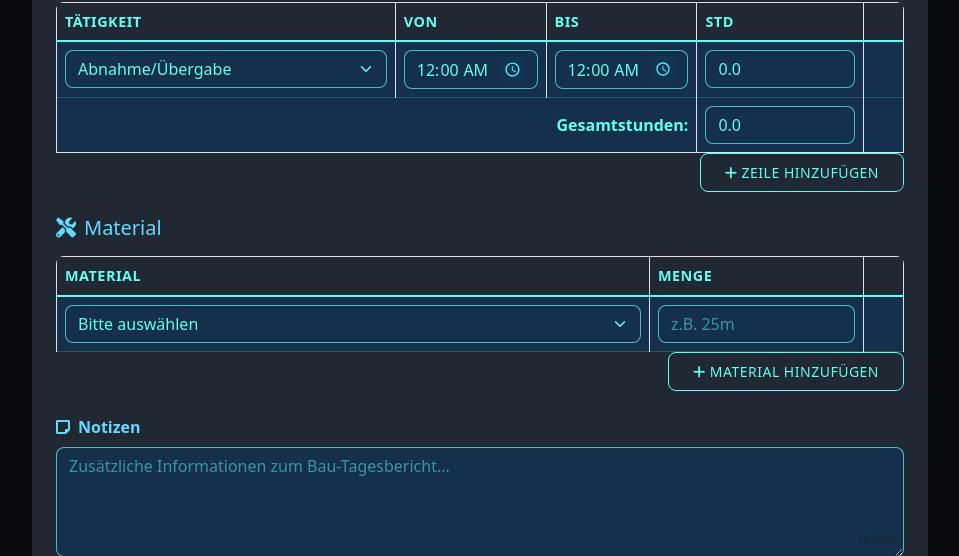
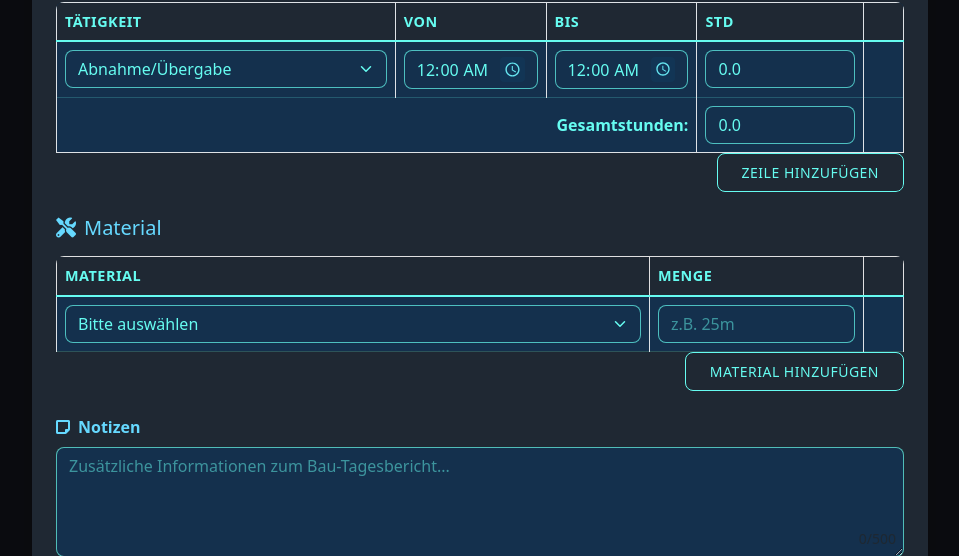
Before and after one commit to Lightmaker777/FORTUNA_ELECTRO, a Flask app: template app/templates/timesheets/new_fortuna.html in a window 1280 px wide. Shown: the part 714-1270 px from the top of the page, without its empty margins (160-1119 px from the left). Run offline with Flask 3, Linux system fonts and the light colour scheme; the template is opened without the code that fills it: values that come from a table or form of the project are taken from there, others are empty; data comes from the database, SQL or seed files in the repository.

Commit message:
+ update

```diff
--- a/app/templates/timesheets/new_fortuna.html
+++ b/app/templates/timesheets/new_fortuna.html
@@ -125,7 +125,7 @@
                             </table>
                             <div class="text-end">
                                 <button type="button" class="btn btn-sm btn-primary" id="add-row-btn">
-                                    <i class="fas fa-plus me-1"></i>Zeile hinzufügen
+                                    Zeile hinzufügen
                                 </button>
                             </div>
                         </div>
@@ -179,7 +179,7 @@
                             </table>
                             <div class="text-end">
                                 <button type="button" class="btn btn-sm btn-primary" id="add-material-btn">
-                                    <i class="fas fa-plus me-1"></i>Material hinzufügen
+                                    </i>Material hinzufügen
                                 </button>
                             </div>
                         </div>
```
